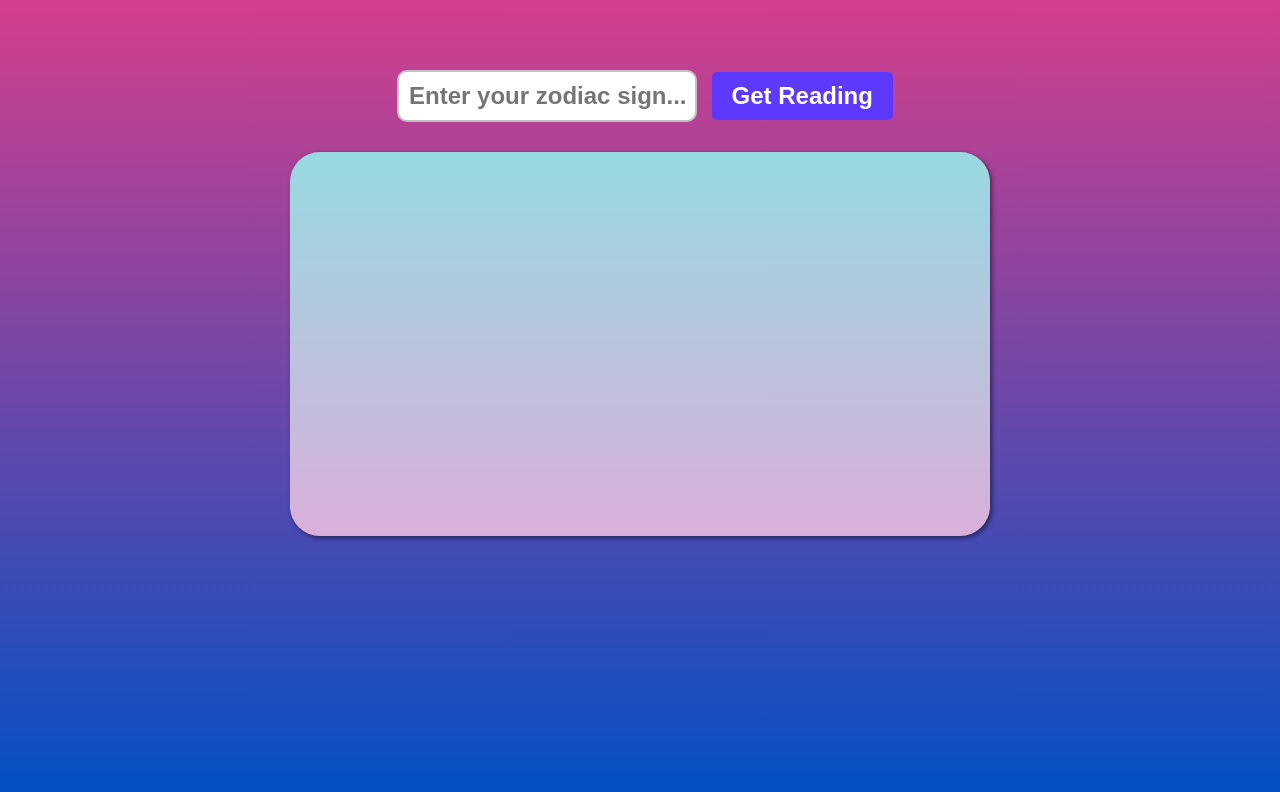
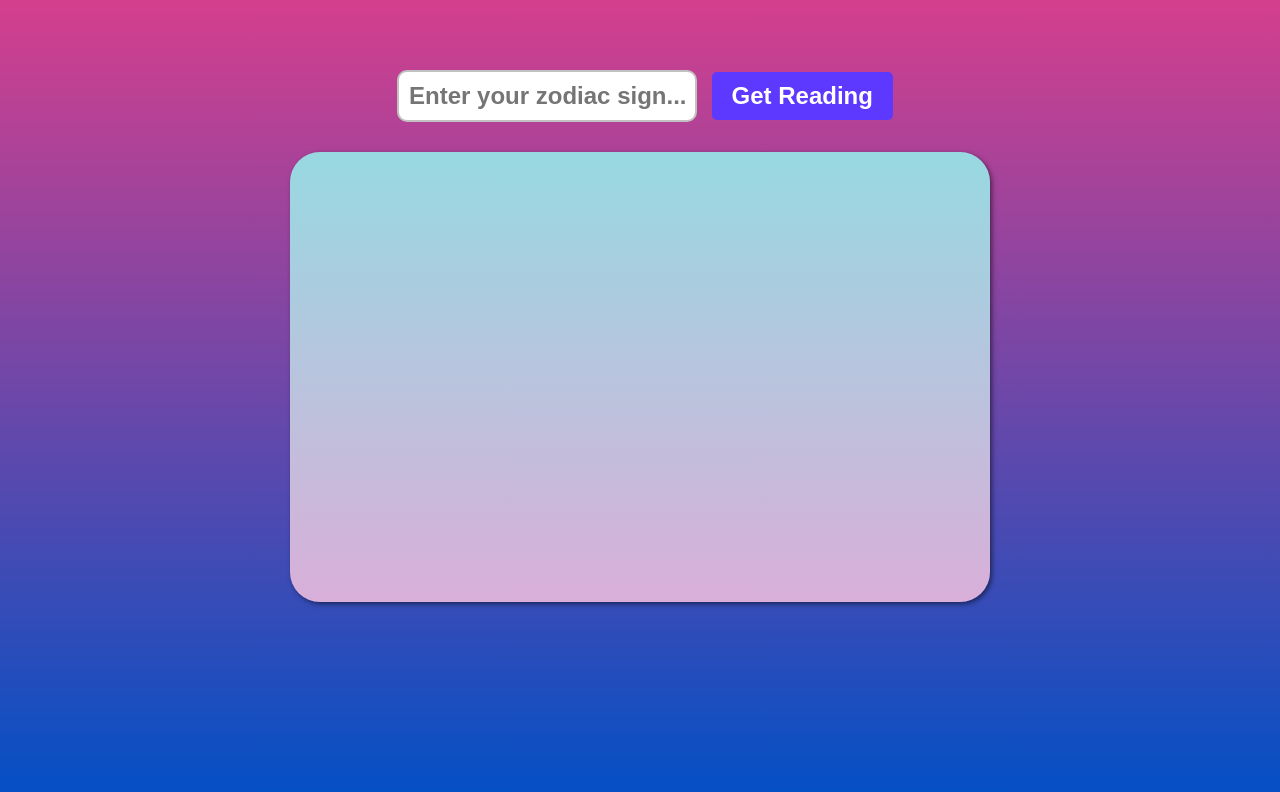
Before and after one commit to Carl98K/ZodiacSignReader, a plain HTML site: page index.html in a window 1280 px wide. Drawn offline with Linux system fonts and the light colour scheme.

Commit message:
updated css.

```diff
--- a/style.css
+++ b/style.css
@@ -45,7 +45,7 @@ body {
 #zodiacCard {
    background-image: linear-gradient(to top, #d9afd9 0%, #97d9e1 100%);
     width: 700px;
-    height: 48vh;
+    height: 450px;
     display: flex;
     flex-direction: column;
     align-items: center;
```
